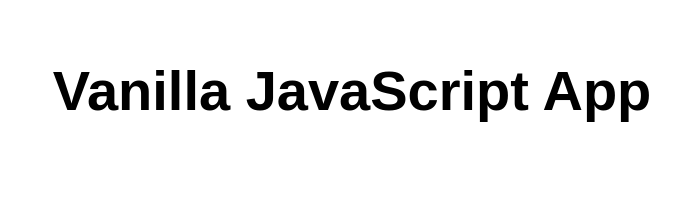
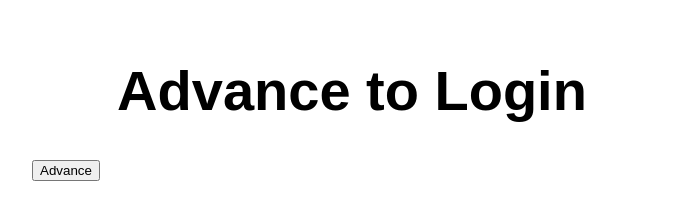
Before and after one commit to Adam56g/video-web-app, a website: page src/index.html in a window 1280 px wide. Shown: the whole page, without its empty margins (288-968 px from the left). Drawn offline with Linux system fonts and the light colour scheme.

Commit message:
Update index.html

```diff
--- a/src/index.html
+++ b/src/index.html
@@ -5,12 +5,13 @@
   <meta charset="UTF-8">
   <meta name="viewport" content="width=device-width, initial-scale=1.0">
   <link rel="stylesheet" href="styles.css">
-  <title>Vanilla JavaScript App</title>
+  <title>Advance to Login</title>
 </head>
 
 <body>
   <main>
-    <h1>Vanilla JavaScript App</h1>
+    <h1>Advance to Login</h1>
+    <a href="index.home.html"><button>Advance</button></a>
   </main>
 </body>
 
```
